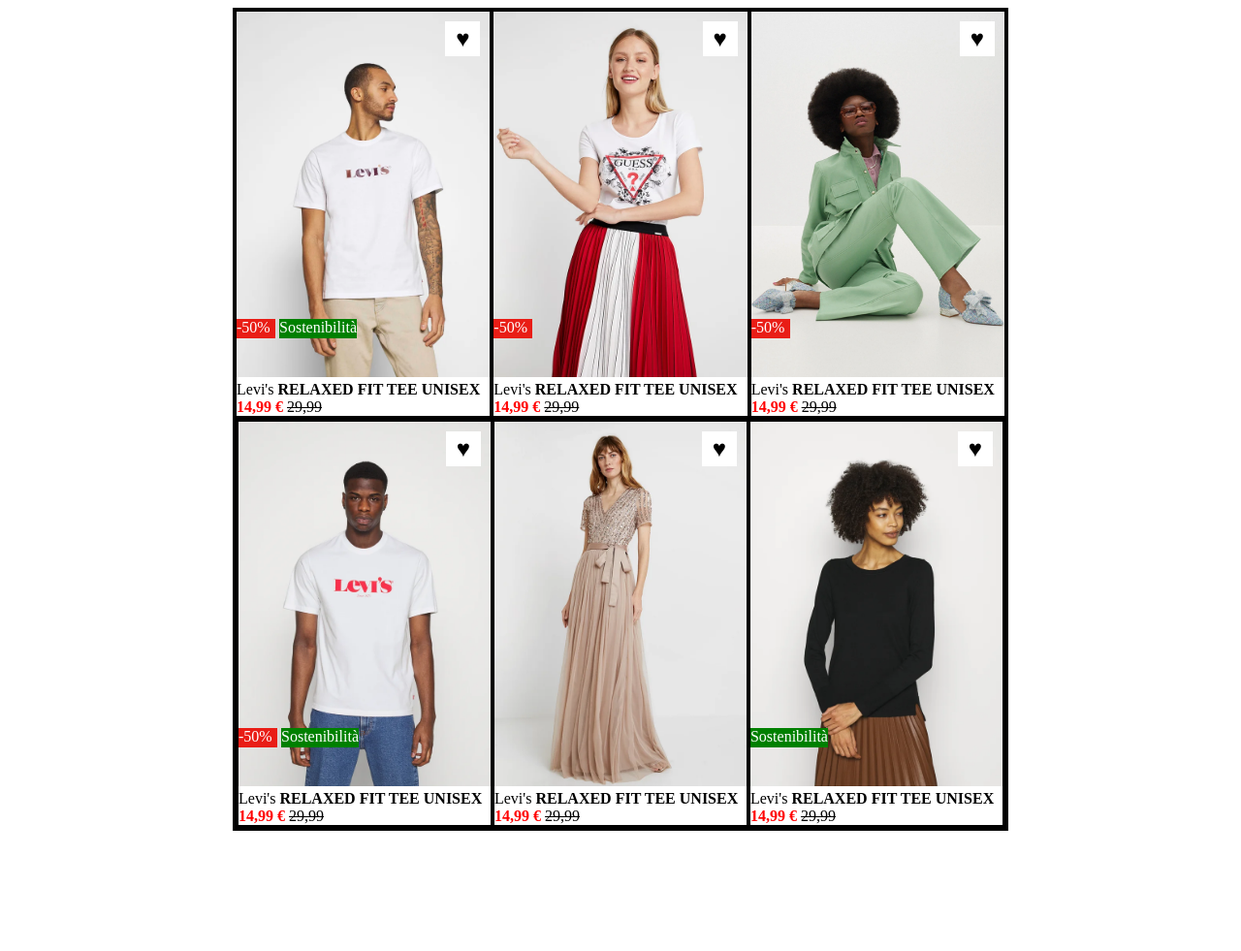
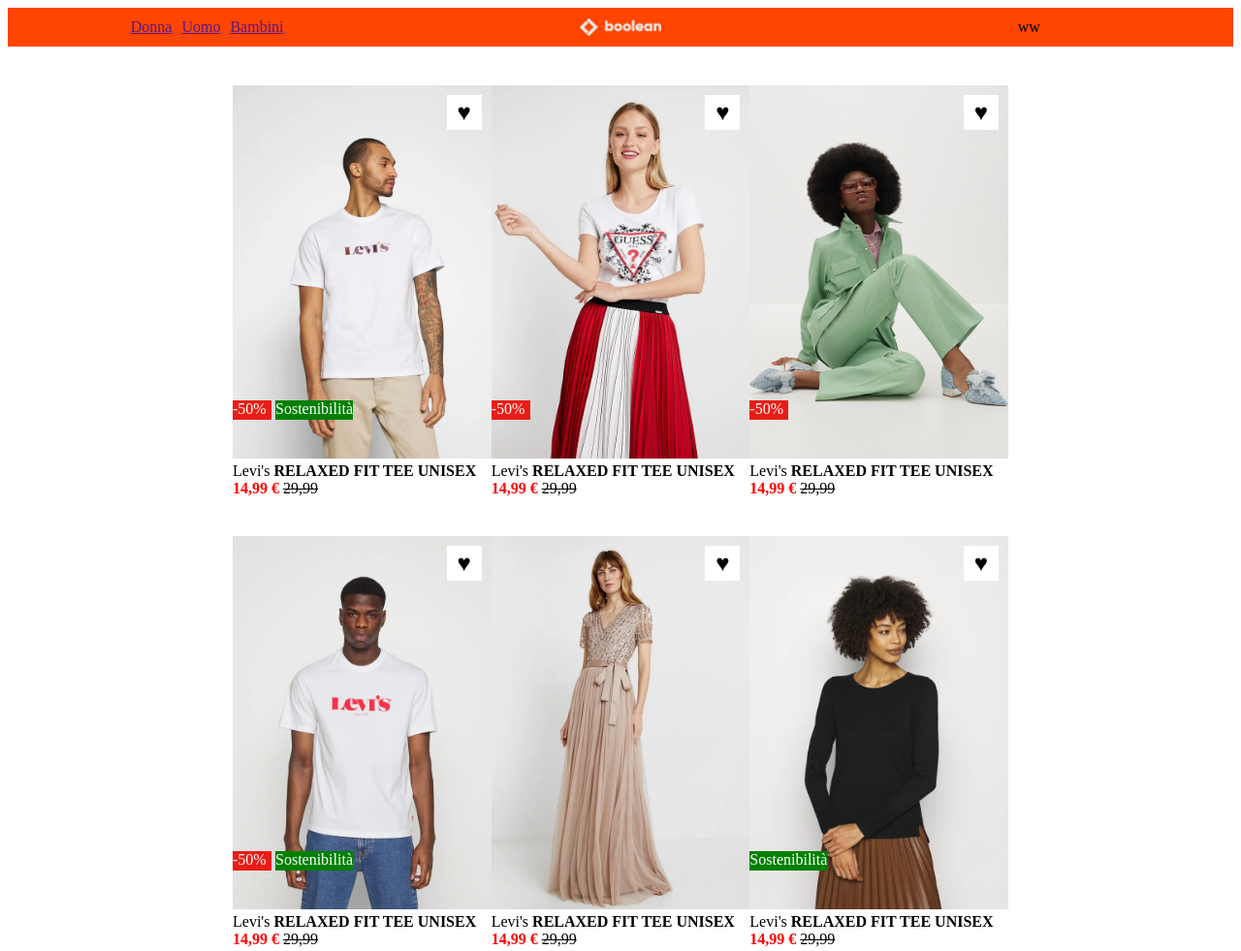
Before and after one commit to francescomatteucci/html-css-boolando, a plain HTML site: page index.html in a window 1280 px wide. Shown: the whole page at 97% size. Before the commit the page ends 865 px from the top, so only its background shows below. Drawn offline with Linux system fonts and the light colour scheme.

Commit message:
HEADER container

```diff
--- a/index.css
+++ b/index.css
@@ -2,18 +2,18 @@
 *{
     box-sizing: border-box;
 }
-body{
+main{
     display:flex;
     justify-content: center;
 
 }
-.container{
+main .container{
     display:flex;
-    border: 2px solid;
     max-width: 800px;
     flex-wrap: wrap;
+    padding-top: 40px;
 }
-.row{
+main .row{
     display:flex;
     flex-direction: row;
 }
@@ -21,6 +21,9 @@ main {
     display: flex;
     flex-direction: column;
     align-items: center;
+}
+a{
+    display: flex;
 }
 img{
     max-width:100%;
@@ -40,7 +43,7 @@ img{
     position:relative;
     display: flex;
     flex-direction: column;
-    border: 2px solid;
+
 }
 .sconto50-box{
     width:40px;
@@ -88,3 +91,27 @@ img{
     bottom:80px;
     color:white;
 }
+header .container{
+    max-height: 100%;
+}
+header .row{
+   display: flex;
+   flex-direction: row;
+   background-color: orangered;
+   height:40px;
+   align-items: center;
+}
+header .col-1{
+    display: flex;
+    flex-direction: row;
+    justify-content: center;
+}
+a{
+    padding-right: 10px;
+    display: flex;
+}
+header img{
+    width:20%;
+    height:80%;
+    display:flex;
+}
--- a/index.html
+++ b/index.html
@@ -7,6 +7,24 @@
         <link rel="stylesheet" href="index.css">
     </head>
     <body>
+        <!-- HEADER  -->
+        <header>
+            <div class="container">
+                <div class="row">
+                    <div class="col-1">
+                        <a href=""> Donna </a>
+                        <a href=""> Uomo </a>
+                        <a href=""> Bambini </a>
+                    </div>
+                    <div class="col-1">
+                        <img src="./img/boolean-logo.png" alt="">
+                    </div>
+                    <div class="col-1">
+                        ww
+                    </div>
+                </div>
+            </div>
+        </header>
         <main>
             <!-- FIRST MAIN -->
             <div class="container">
```
